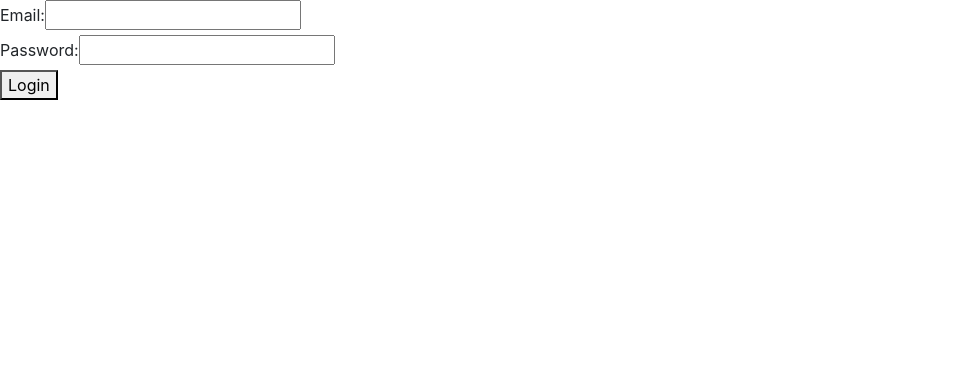
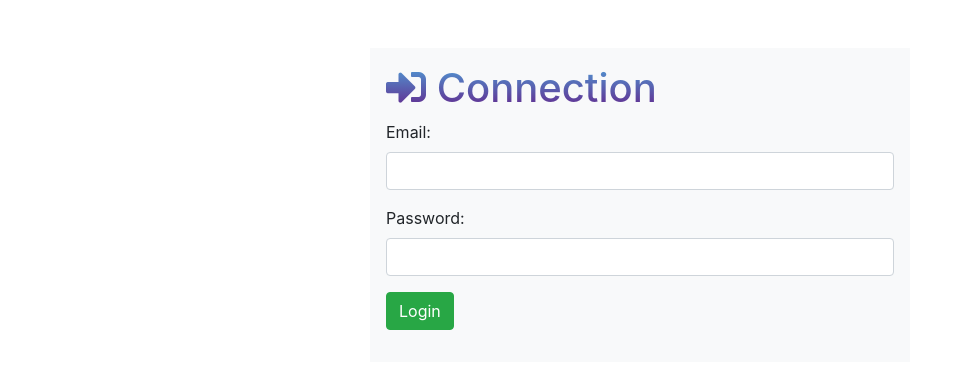
Before and after one commit to Yirzaraji/portfolio-react, a React (Create React App) app: page /login in a window 1280 px wide. Shown: the top 368 px of the page, without its empty margins (0-957 px from the left). Built offline with nearby package versions, Linux system fonts and the light colour scheme.

Commit message:
login from bootstrap styles

```diff
--- a/src/App.js
+++ b/src/App.js
@@ -7,6 +7,7 @@ import Home from "./components/Pages/Home/Home";
 import Login from "./components/Pages/Login/Login";
 import Administration from "./components/Pages/Administration/Administration";
 import PDFViewer from "./components/Common/PDFViewer/PDFViewer";
+import Show from "./components/Pages/Post/Show";
 /* import logo from './logo.svg';
 
 export default function App(){
@@ -28,6 +29,7 @@ function App() {
       <Route path="/login" element={<Login />} />
       <Route path="/administration" element={<Administration />} />
       <Route path="/administration/post-:id" element={<Administration />} />
+      <Route path="/post-:id" element={<Show />} />
       <Route
         path="/cv"
         element={<PDFViewer url="images/CV_Remi_Larrauri.pdf" />}
--- a/src/components/Forms/LoginForm/LoginForm.js
+++ b/src/components/Forms/LoginForm/LoginForm.js
@@ -10,27 +10,45 @@ const LoginForm = () => {
   };
 
   return (
+    <div class="container">
+      <div class="row">
+        <div class="col-md-3">&nbsp;</div>
+        <div class="col-md-6">
+          <div class="bg-light py-3 px-3 mt-5 mb-5">
+            <h1 class="titleColor">
+              <i class="fas fa-sign-in-alt"></i> Connection
+            </h1>
             <form onSubmit={handleSubmit}>
-      <div>
+              <div class="form-group">
                 <label htmlFor="email">Email:</label>
                 <input
                   type="email"
                   id="email"
                   value={email}
                   onChange={(e) => setEmail(e.target.value)}
+                  className="form-control"
                 />
               </div>
-      <div>
+              <div class="form-group">
                 <label htmlFor="password">Password:</label>
                 <input
                   type="password"
                   id="password"
                   value={password}
                   onChange={(e) => setPassword(e.target.value)}
+                  className="form-control"
                 />
               </div>
-      <button type="submit">Login</button>
+              <div class="form-group">
+                <button type="submit" className="btn btn-success rounded">
+                  Login
+                </button>
+              </div>
             </form>
+          </div>
+        </div>
+      </div>
+    </div>
   );
 };
 
--- a/src/components/Pages/Administration/Administration.js
+++ b/src/components/Pages/Administration/Administration.js
@@ -172,10 +172,7 @@ const Administration = () => {
                   <td>{post.git}</td>
                   <td>{post.date}|date("d/m/y")</td>
                   <td>
-                    <Link
-                      className="mr-2"
-                      to="{{ path('post_show', {'id': post.id}) }}"
-                    >
+                    <Link className="mr-2" to={`/post-${post.id}`}>
                       <i className="far fa-eye"></i>
                     </Link>
                     <Link
--- /dev/null
+++ b/src/components/Pages/Post/Show.js
@@ -0,0 +1,4 @@
+import React from "react";
+const Show = () => {};
+
+export default Show;
```
Lines whose indentation alone changed are shown as unchanged.
